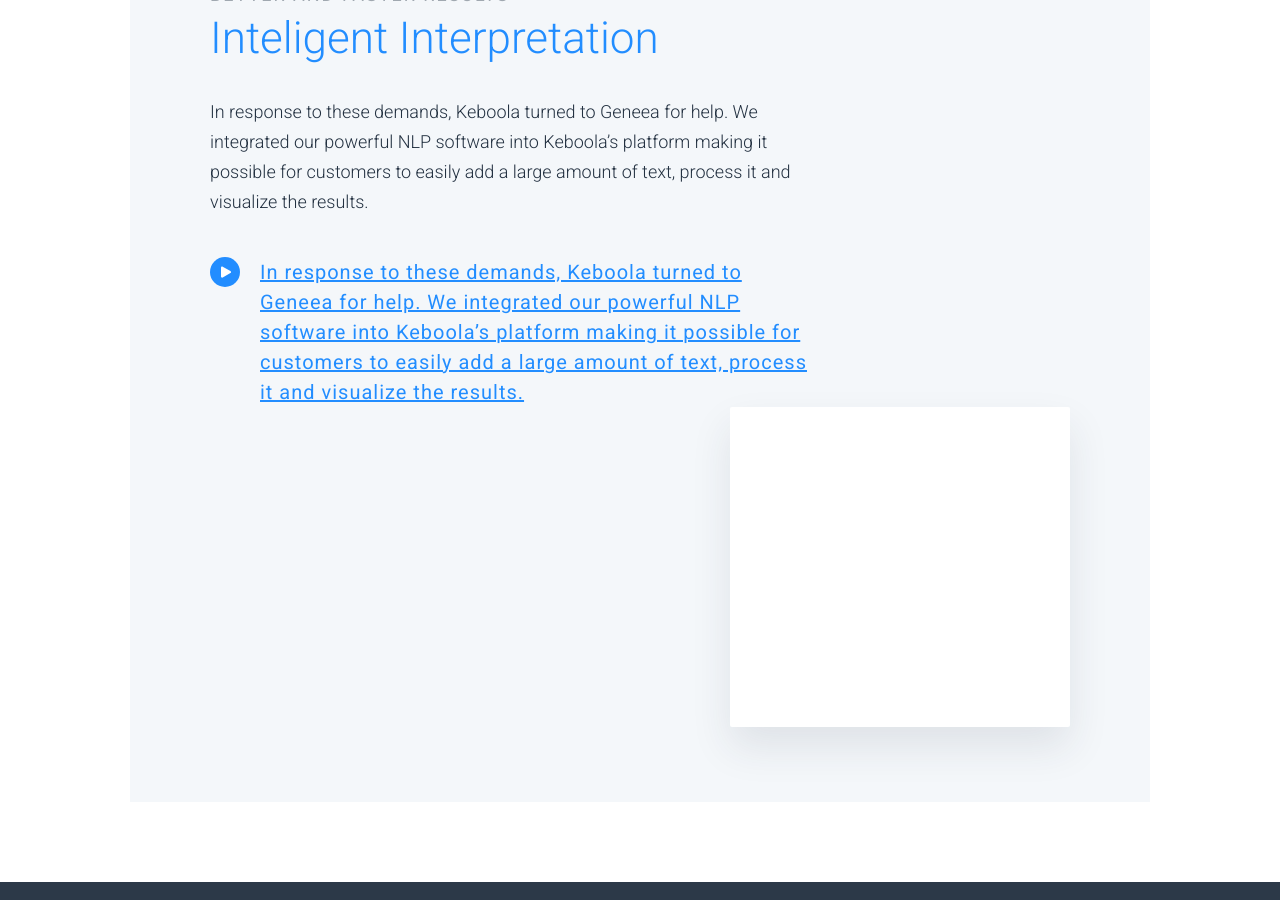
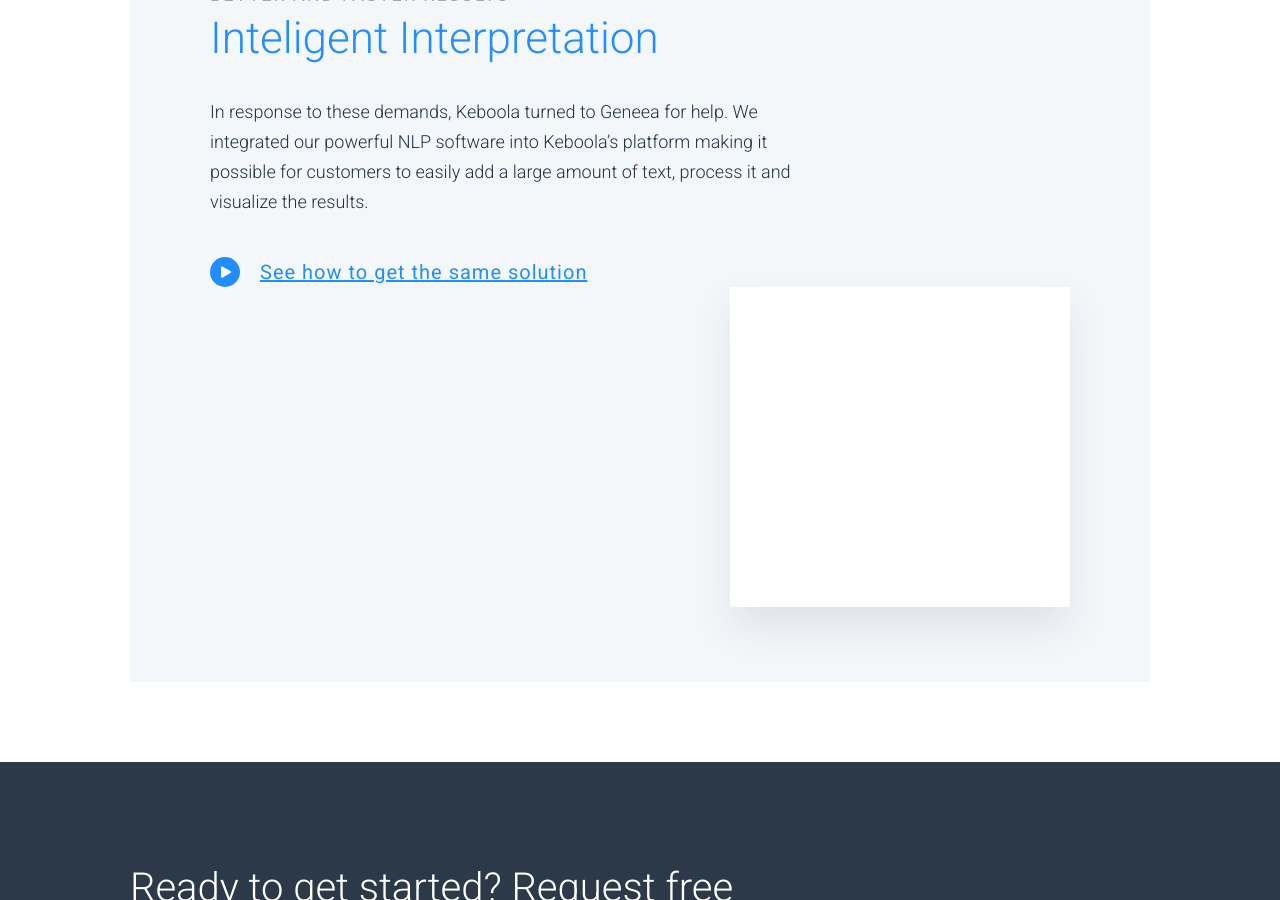
Before and after one commit to keboola/website, a Jekyll site: the page built from _platform/programmable-data-platform.md, in a window 1280 px wide and 900 px high, scrolled down 1943 px. Built offline with Jekyll 4.4.1, drawn with Linux system fonts in a browser that asks for light colours; nearby versions of some CDN libraries.

Commit message:
Update from Forestry.io - Updated programmable-data-platform.md

```diff
--- a/_platform/programmable-data-platform.md
+++ b/_platform/programmable-data-platform.md
@@ -50,8 +50,6 @@
   content: In response to these demands, Keboola turned to Geneea for help. We integrated
     our powerful NLP software into Keboola’s platform making it possible for customers
     to easily add a large amount of text, process it and visualize the results.
-  ctaname: In response to these demands, Keboola turned to Geneea for help. We integrated
-    our powerful NLP software into Keboola’s platform making it possible for customers
-    to easily add a large amount of text, process it and visualize the results.
+  ctaname: See how to get the same solution
 
 ---
```
